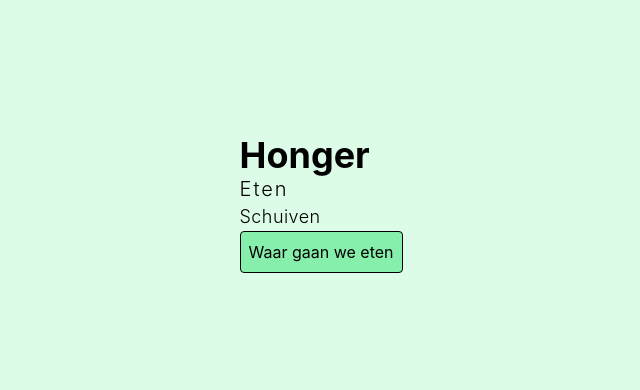
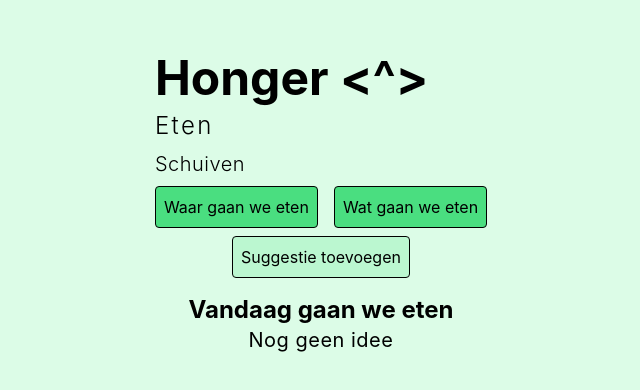
Before and after one commit to GuuhaN/honger, a Next.js app: page /app in a window 1280 px wide. Shown: the part 196-586 px from the top of the page, without its empty margins (319-959 px from the left). Built offline with nearby package versions, Linux system fonts and the light colour scheme.

Commit message:
added basic information and functionality to randomly select restaurants

```diff
--- a/pages/app/index.tsx
+++ b/pages/app/index.tsx
@@ -1,16 +1,58 @@
+import { useState } from "react";
+
 export default function App() {
+  const suggestions: string[] = [
+    "Wagamama",
+    "Loetje",
+    "KFC",
+    "Tai Soen",
+    "Key West Beachhouse",
+    "Vineyard",
+    "The Streetfood Club",
+    "Jumbo Foodmarkt",
+  ];
+
+  const [randomNumber, setRandomNumber] = useState<number>(
+    suggestions.length + 1
+  );
+
   return (
     <div className="flex bg-green-100 h-screen">
-      <div className="flex flex-col justify-center m-auto">
-        <div className="text-4xl font-bold">Honger</div>
-        <div className="text-xl font-light tracking-widest">Eten</div>
-        <div className="text-lg font-light tracking-wide">Schuiven</div>
-        <button
-          className="border rounded border-black bg-green-300 p-2"
-          type="submit"
-        >
-          Waar gaan we eten
-        </button>
+      <div className="flex flex-col justify-center m-auto gap-4">
+        <div className="flex flex-col self-center gap-2">
+          <div className="text-5xl font-bold">{`Honger <^>`}</div>
+          <div className="text-2xl font-light tracking-widest">Eten</div>
+          <div className="text-xl font-light tracking-wide">Schuiven</div>
+          <div className="flex gap-4">
+            <button
+              className="border rounded border-black bg-green-400 p-2"
+              type="submit"
+              onClick={() =>
+                setRandomNumber(Math.floor(Math.random() * suggestions.length))
+              }
+            >
+              Waar gaan we eten
+            </button>
+            <button
+              className="border rounded border-black bg-green-400 p-2"
+              type="submit"
+              disabled
+            >
+              Wat gaan we eten
+            </button>
+          </div>
+          <button className="border rounded border-black bg-green-200 p-2 self-center">
+            Suggestie toevoegen
+          </button>
+        </div>
+        <div className="self-center text-center">
+          <div className="text-2xl font-bold">Vandaag gaan we eten</div>
+          <div className="text-xl tracking-wide">
+            {suggestions[randomNumber]
+              ? suggestions[randomNumber]
+              : "Nog geen idee"}
+          </div>
+        </div>
       </div>
     </div>
   );
```
